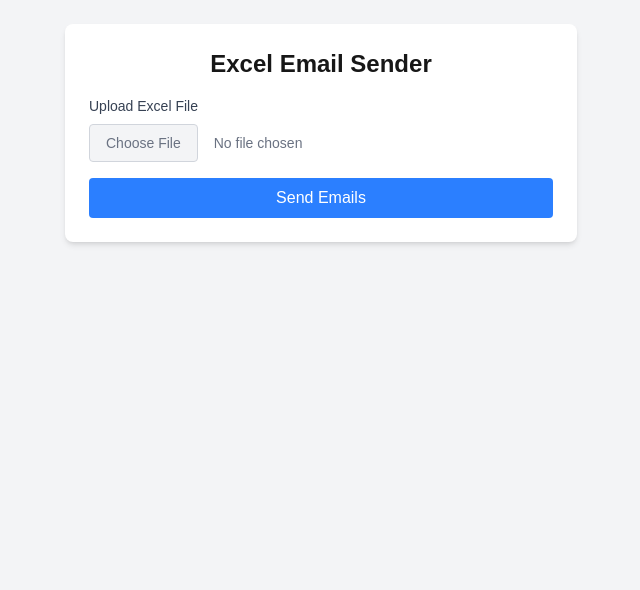
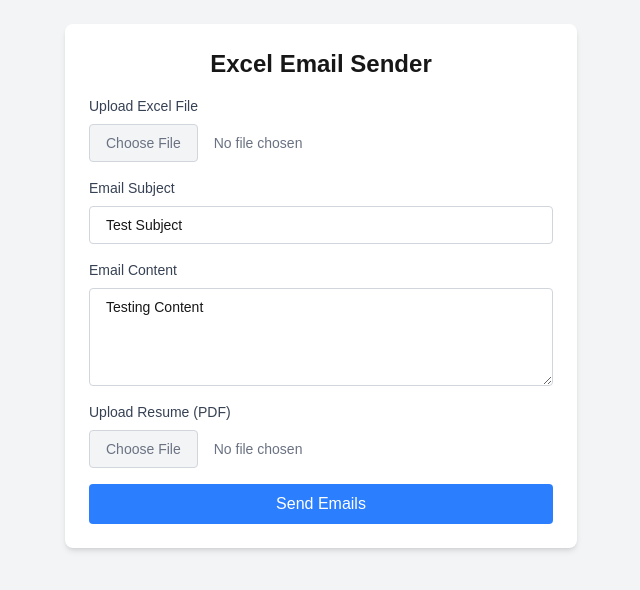
Before and after one commit to prabhatsn1/email-sender, a Next.js app: page / in a window 1280 px wide. Shown: the top 590 px of the page, without its empty margins (319-959 px from the left). Built offline with nearby package versions, Linux system fonts and the light colour scheme.

Commit message:
Update page.tsx

```diff
--- a/app/page.tsx
+++ b/app/page.tsx
@@ -8,6 +8,9 @@ export default function ExcelUploader() {
   const [data, setData] = useState<{ email: string; company: string }[]>([]);
   const [loading, setLoading] = useState(false);
   const [fileName, setFileName] = useState("");
+  const [subject, setSubject] = useState("Test Subject");
+  const [emailContent, setEmailContent] = useState("Testing Content");
+  const [resumeFile, setResumeFile] = useState<File | null>(null);
 
   const handleFile = async (e: React.ChangeEvent<HTMLInputElement>) => {
     const file = e.target.files?.[0];
@@ -21,20 +24,6 @@ export default function ExcelUploader() {
     const sheet = workbook.Sheets[sheetName];
     const jsonData: any[] = XLSX.utils.sheet_to_json(sheet);
 
-    //   // Assuming columns named 'Email' and 'Company'
-    //   const uniqueData = Array.from(
-    //     new Map(
-    //       jsonData.map((item) => [
-    //         item.Email,
-    //         { email: item.Email, company: item.Company },
-    //       ])
-    //     ).values()
-    //   );
-
-    //   setData(uniqueData);
-    // };
-
-    // Assuming columns named 'Email' and 'Company'
     const allData = jsonData.map((item) => ({
       email: item.Email,
       company: item.Company,
@@ -43,19 +32,52 @@ export default function ExcelUploader() {
     setData(allData);
   };
 
+  const handleResumeUpload = (e: React.ChangeEvent<HTMLInputElement>) => {
+    const file = e.target.files?.[0];
+    if (file) {
+      setResumeFile(file);
+    }
+  };
+
   const sendEmails = async () => {
+    if (!resumeFile) {
+      alert("Please upload a resume file.");
+      return;
+    }
+
     setLoading(true);
-    console.log("Sending emails with data:", JSON.stringify(data));
-    // Simulate API call
-    //   await fetch('/api/sendEmails', {
-    //     method: 'POST',
-    //     headers: { 'Content-Type': 'application/json' },
-    //     body: JSON.stringify(data),
-    //   });
-    // };
-    await new Promise((resolve) => setTimeout(resolve, 2000));
-    setLoading(false);
-    alert("Emails sent successfully!");
+
+    const emailData = data.map((item) => ({
+      email: item.email,
+      company: item.company,
+      subject: subject,
+      content: emailContent,
+      resume: resumeFile,
+    }));
+
+    const formData = new FormData();
+    formData.append("emailData", JSON.stringify(emailData));
+
+    try {
+      console.log("Sending data:");
+      console.log(emailData);
+
+      const response = await fetch("/api/sendEmails", {
+        method: "POST",
+        body: formData,
+      });
+
+      if (response.ok) {
+        alert("Emails sent successfully!");
+      } else {
+        alert("Failed to send emails.");
+      }
+    } catch (error) {
+      console.error("Error sending emails:", error);
+      alert("An error occurred while sending emails.");
+    } finally {
+      setLoading(false);
+    }
   };
 
   return (
@@ -81,6 +103,51 @@ export default function ExcelUploader() {
           {fileName && (
             <p className="mt-2 text-sm text-green-600">Uploaded: {fileName}</p>
           )}
+        </div>
+        <div className="mb-4">
+          <label
+            htmlFor="subject"
+            className="block text-sm font-medium text-gray-700 mb-2"
+          >
+            Email Subject
+          </label>
+          <input
+            id="subject"
+            type="text"
+            value={subject}
+            onChange={(e) => setSubject(e.target.value)}
+            className="block w-full text-sm border border-gray-300 rounded py-2 px-4"
+          />
+        </div>
+        <div className="mb-4">
+          <label
+            htmlFor="email-content"
+            className="block text-sm font-medium text-gray-700 mb-2"
+          >
+            Email Content
+          </label>
+          <textarea
+            id="email-content"
+            value={emailContent}
+            onChange={(e) => setEmailContent(e.target.value)}
+            className="block w-full text-sm border border-gray-300 rounded py-2 px-4"
+            rows={4}
+          />
+        </div>
+        <div className="mb-4">
+          <label
+            htmlFor="resume-upload"
+            className="block text-sm font-medium text-gray-700 mb-2"
+          >
+            Upload Resume (PDF)
+          </label>
+          <input
+            id="resume-upload"
+            type="file"
+            accept=".pdf"
+            onChange={handleResumeUpload}
+            className="block w-full text-sm text-gray-500 file:mr-4 file:py-2 file:px-4 file:rounded file:border file:border-gray-300 file:text-sm file:font-medium file:bg-gray-100 file:hover:bg-gray-200"
+          />
         </div>
         {data.length > 0 && (
           <div className="mb-4">
```
